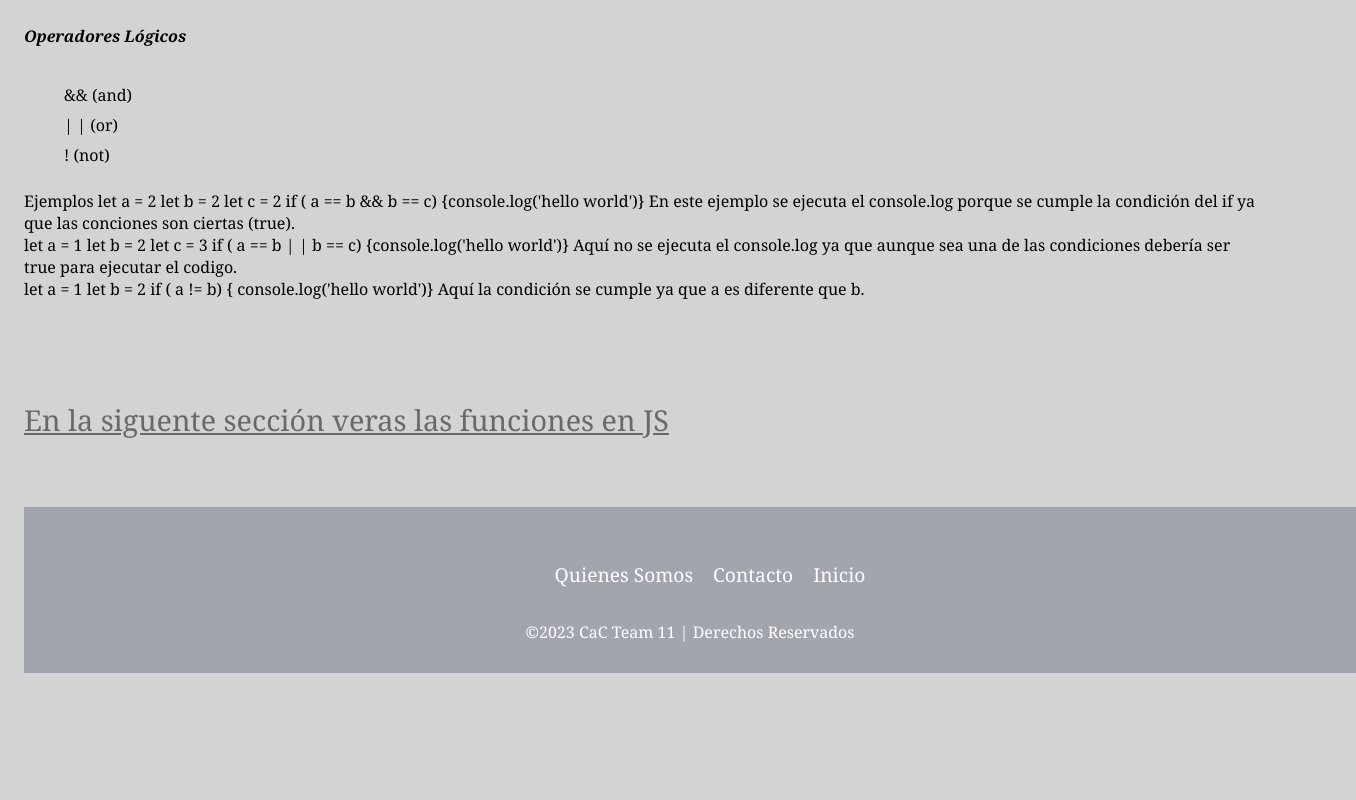
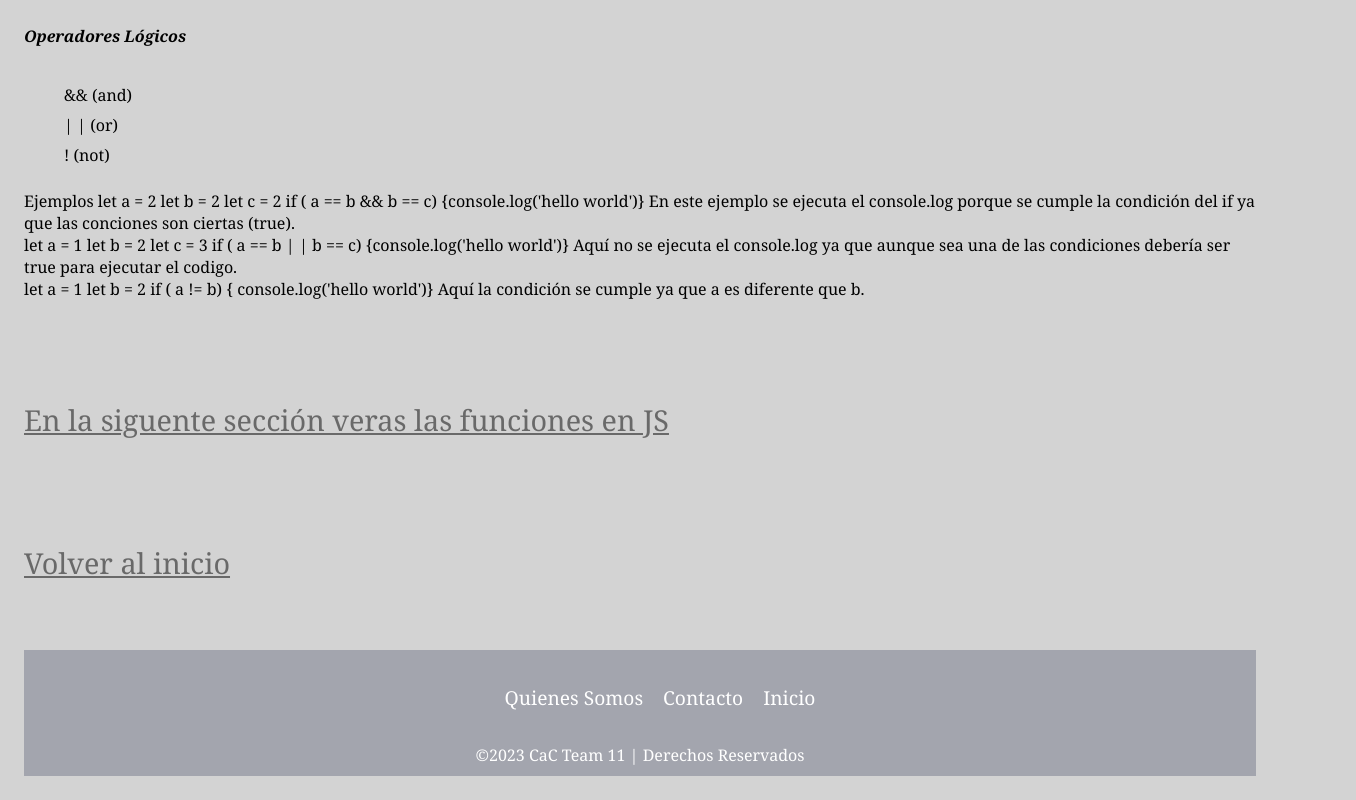
Before and after one commit to Nickbacho/tpocodoacodo, a plain HTML site: page js.html in a window 1280 px wide. Shown: the part 1610-2410 px from the top of the page, 1356 px wide, since content can reach past the window. Before the commit the page ends 2307 px from the top, so only its background shows below. Drawn offline with Linux system fonts and the light colour scheme.

Commit message:
cambios_botones

```diff
--- a/js.html
+++ b/js.html
@@ -123,9 +123,12 @@
       <a href="./jsfunc.html">
         <p>En la siguente sección veras las funciones en JS </p>
       </a>
+      <a href="./index.html">
+        <p>Volver al inicio</p>
+      </a>
     </section>
   </main>
-  </div>
+
   <footer class="footer">
     <ul class="menu">
       <li class="menu__item"><a class="menu__link" href="quienessomos.html">Quienes Somos</a></li>
--- a/styles.css
+++ b/styles.css
@@ -208,6 +208,10 @@ ul {
   text-align: center;
 }
 
+.js footer{
+  padding: 0rem;
+}
+
 /* MEDIA-QUERY */
 
 @media (max-width:1160px) {
```
Also changed, not shown: jscondicionales.html (+8 -3 lines), jsfunc.html (+4 -1 lines).
